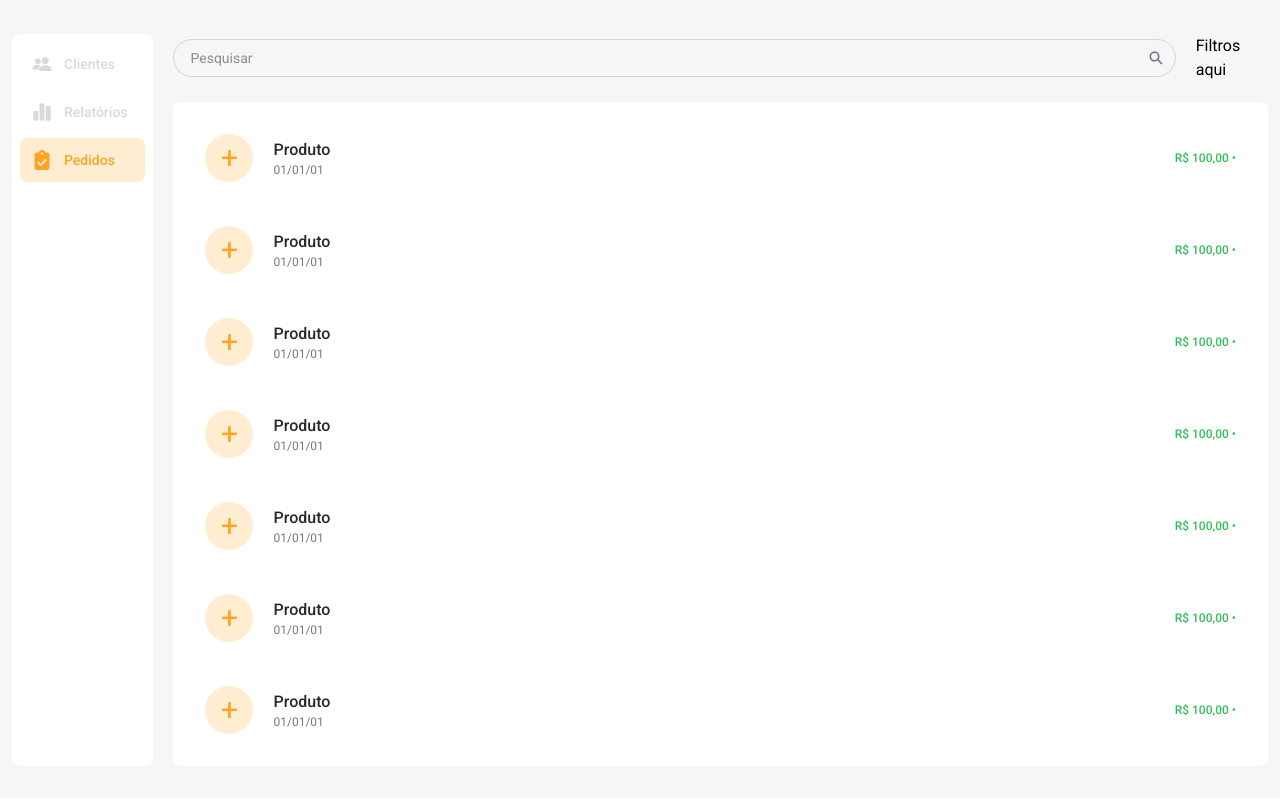
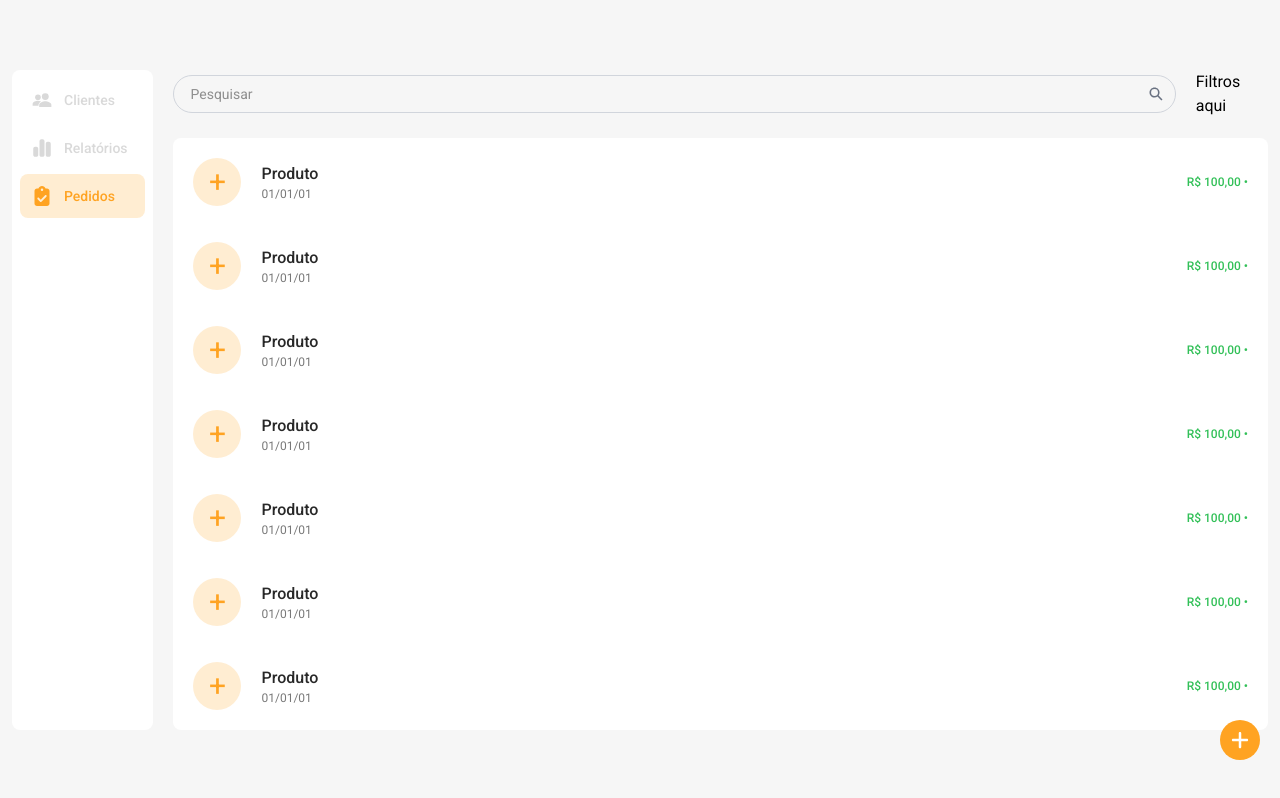
Before and after one commit to MPCGomes/propabanda-financial-tracker, a React (Vite) app in the folder frontend/: page /orders in a window 1280 px wide. Built offline with nearby package versions, Linux system fonts and the light colour scheme.

Commit message:
add floating register button

```diff
--- a/frontend/src/pages/Orders.tsx
+++ b/frontend/src/pages/Orders.tsx
@@ -1,7 +1,8 @@
 import { IoSearchSharp } from "react-icons/io5";
 import Header from "../components/Header";
 import Order from "../components/Order";
-import PlaceholderBox from "../components/PlaceholderComponent";
+import { FaPlus } from "react-icons/fa6";
+import FloatingButton from "../components/FloatingButton";
 
 type PlaceholderPageProps = {
   title: string;
@@ -33,7 +34,7 @@ export default function PlaceholderPage({ title }: PlaceholderPageProps) {
             </div>
             Filtros aqui
           </div>
-          <div className="flex flex-col gap-5 p-5 bg-white rounded-lg">
+          <div className="flex flex-col gap-3 p-2 bg-white rounded-lg">
             <Order
               product={"Produto"}
               date={"01/01/01"}
@@ -93,6 +94,12 @@ export default function PlaceholderPage({ title }: PlaceholderPageProps) {
           </div>
         </div>
       </div>
+      <a
+        href="/order/register"
+        className="fixed bottom-25 right-4 lg:bottom-10 lg:right-5"
+      >
+        <FloatingButton icon={<FaPlus />} background={"#FFA322"} />
+      </a>
     </section>
   );
 }
```
